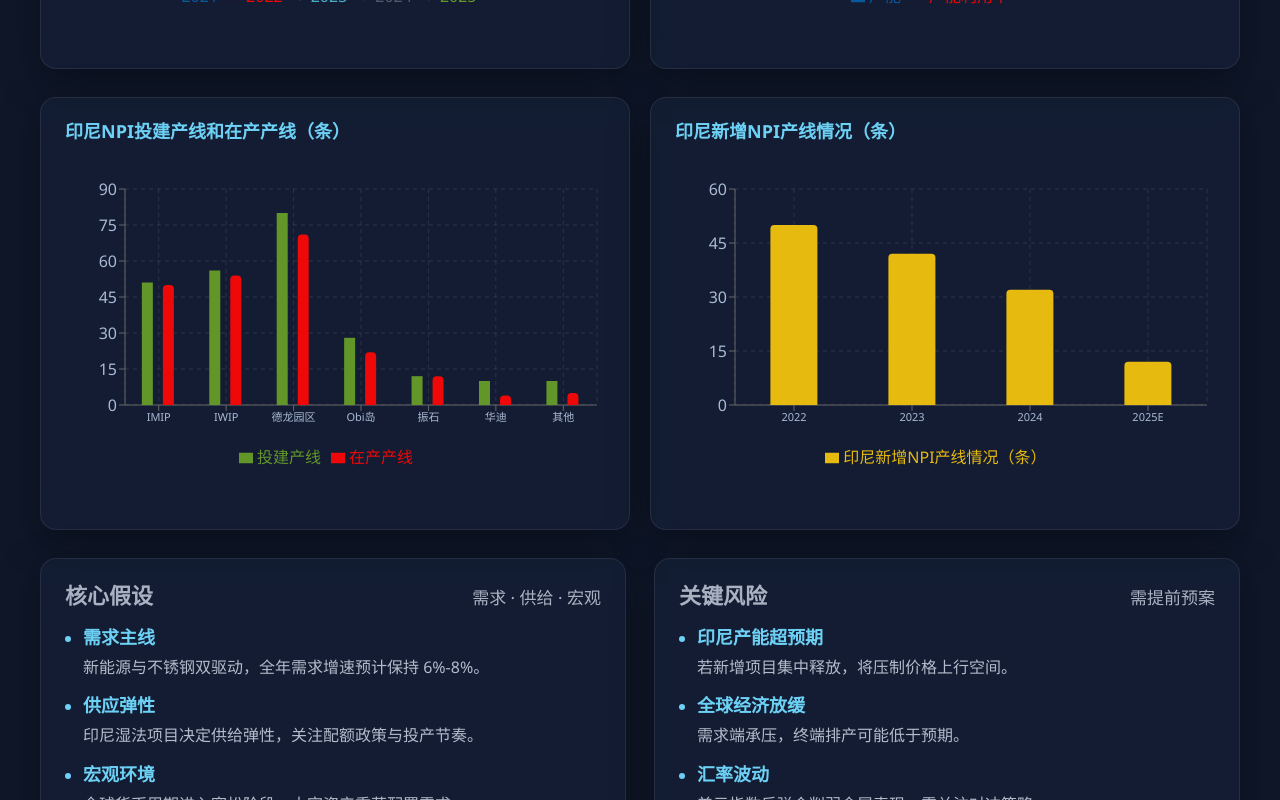
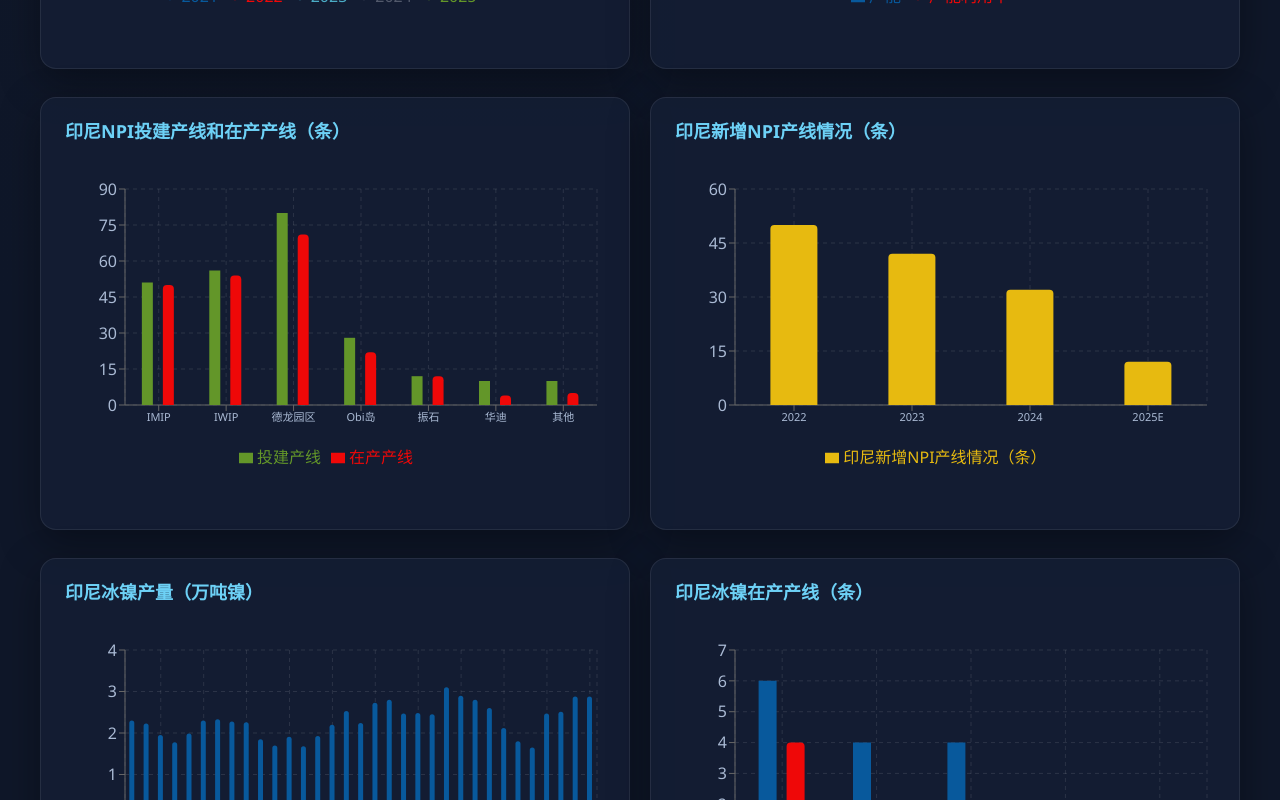
Before and after one commit to banjiubanjiu/Nickle-System, a React (Vite) app in the folder frontend/: page /reports/yearly in a window 1280 px wide. Shown: the part 2000-2800 px from the top of the page. Built offline with nearby package versions, Linux system fonts and the light colour scheme.

Commit message:
年报第八页图表

```diff
--- a/frontend/src/pages/reports/YearlyReport.tsx
+++ b/frontend/src/pages/reports/YearlyReport.tsx
@@ -98,6 +98,26 @@ const SLIDE_SECTIONS: SlideSectionConfig[] = [
         title: "印尼新增NPI产线情况（条）",
         yAxisDomain: [0, 60],
         yAxisTickCount: 6,
+      },
+    ],
+  },
+  {
+    id: "08",
+    chartConfigs: [
+      {
+        title: "印尼冰镍产量（万吨镍）",
+        yAxisDomain: [0, 4],
+        yAxisTickCount: 5,
+        yAxisTicks: [0, 1, 2, 3, 4],
+        xAxisAngle: -90,
+        xAxisHeight: 90,
+      },
+      {
+        title: "印尼冰镍在产产线（条）",
+        yAxisDomain: [0, 7],
+        yAxisTickCount: 8,
+        yAxisTicks: [0, 1, 2, 3, 4, 5, 6, 7],
+        stackBars: false,
       },
     ],
   },
```
